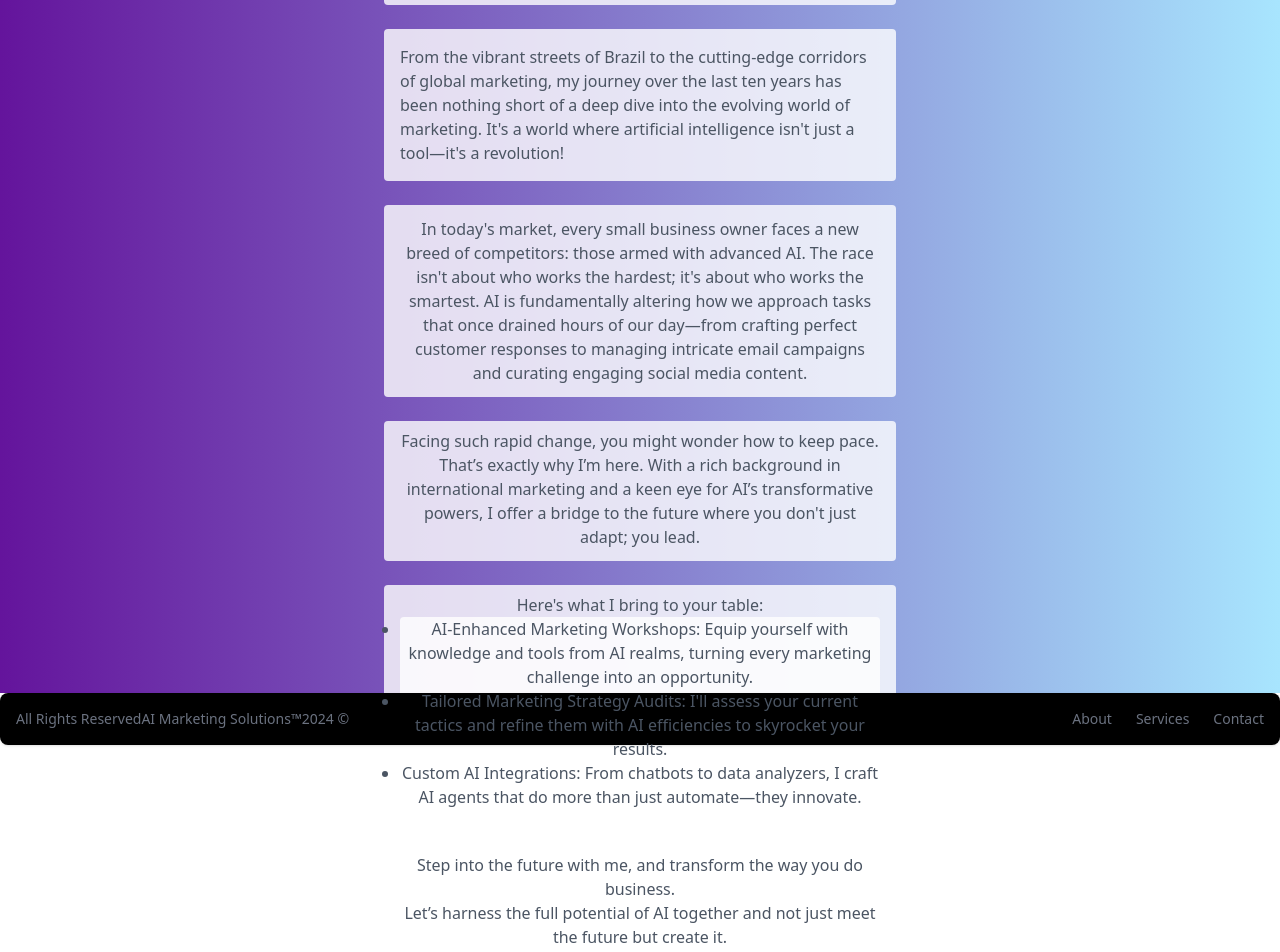
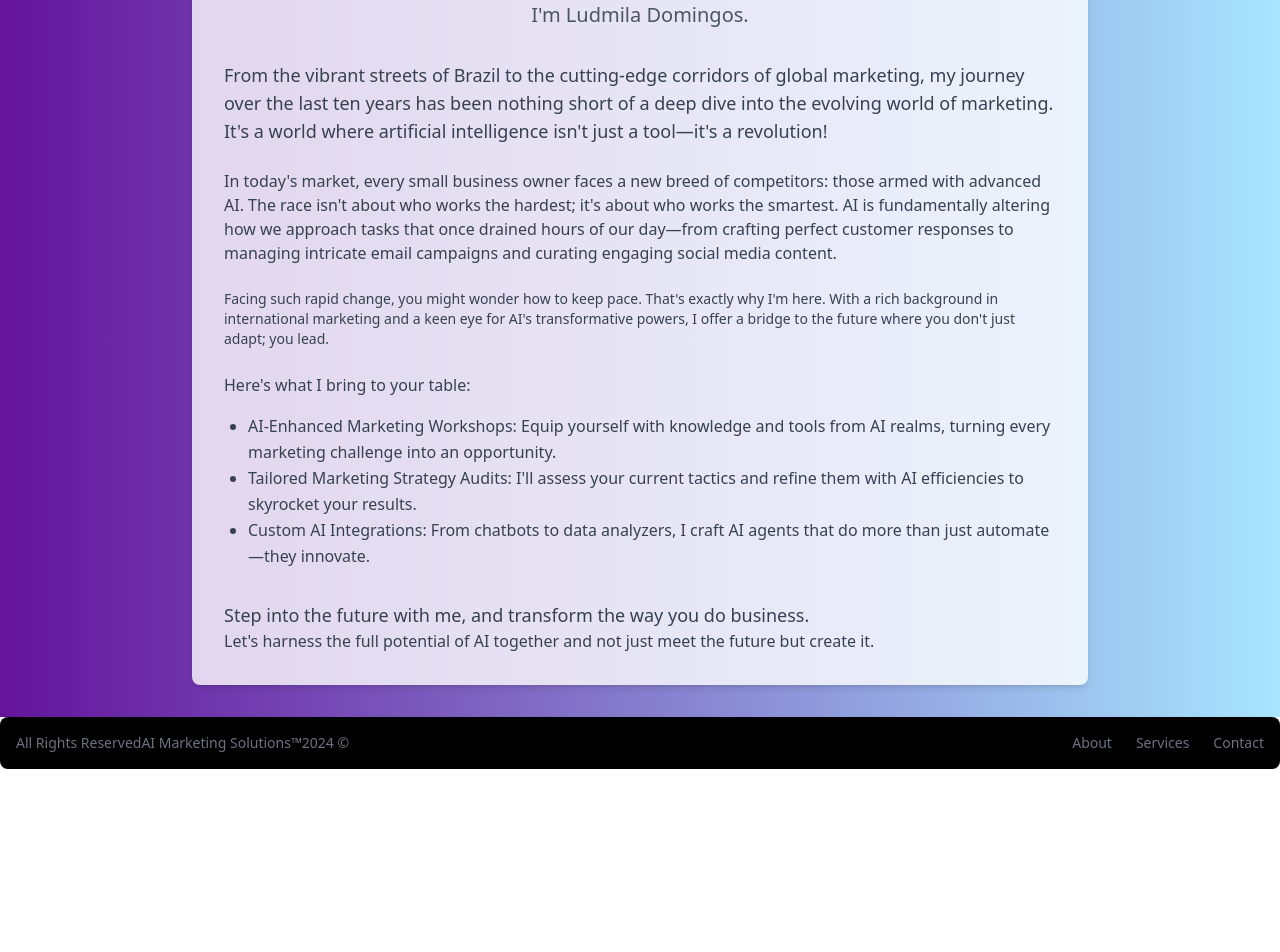
Before and after one commit to PadoSensei/aimarketingsolutions, a Next.js app: page /about in a window 1280 px wide. Shown: the part 171-1123 px from the top of the page. After the commit the page ends 940 px from the top, so only its background shows below. Built offline with nearby package versions, Linux system fonts and the light colour scheme; no server answers.

Commit message:
Tailwind styling update on about page

```diff
--- a/src/app/about/page.tsx
+++ b/src/app/about/page.tsx
@@ -2,91 +2,49 @@ import Footer2 from "@/components/Footer2"
 import Layout from "@/components/Layout"
 import NavBar from "@/components/NavBar"
 
-// TODO - Footer not at bottom
-// TODO - Center text in screen on background card, background card sits on the gradient
-
 export default function About() {
     return (
-        <>
+        <div className="flex flex-col min-h-screen">
         <NavBar />
-            {/* <Layout> */}
-            <div className="h-screen lg:px-96 md:px-20 bg-gradient-to-r from-gradient-purple to-gradient-blue">
-            <br />
-                <div className="flex pt-2 justify-center text-2xl font-sans items-center bg-white/80 rounded p-4">
-                    Hello, and welcome! I'm Ludmila Domingos.
-                </div>
-                <br />
-                {/* <div className="text-center font-bold text-gray-600">
-        "We Excellence in Solving Problems Creatively"
-      </div> */}
-                <div className="p-4 text-gray-600 text-md sm:text-left md:text-left text-center font-sans bg-white/80 rounded">
+
+        <main className="flex-grow bg-gradient-to-r from-gradient-purple to-gradient-blue px-4 py-8 sm:px-8 md:px-16 lg:px-32">
+          <article className="max-w-4xl mx-auto bg-white/80 rounded-lg shadow-md p-8">
+            <header className="text-center mb-8">
+              <h1 className="text-3xl font-bold text-gray-800 mb-2">Hello, and welcome!</h1>
+              <p className="text-xl text-gray-600">I'm Ludmila Domingos.</p>
+            </header>
+            <section className="text-gray-700 leading-relaxed mb-6">
+              <p className="text-lg">
                 From the vibrant streets of Brazil to the cutting-edge corridors of global marketing, my journey over the last ten years has been nothing short of a deep dive into the evolving world of marketing. It's a world where artificial intelligence isn't just a tool—it's a revolution!
-                </div>
-                 <br />
-                <div className="text-center text-md text-gray-600 px-4 font_sans py-3 bg-white/80 rounded">
+              </p>
+            </section>
+            <section className="text-gray-700 leading-relaxed mb-6">
+              <p className="text-base">
                 In today's market, every small business owner faces a new breed of competitors: those armed with advanced AI. The race isn't about who works the hardest; it's about who works the smartest. AI is fundamentally altering how we approach tasks that once drained hours of our day—from crafting perfect customer responses to managing intricate email campaigns and curating engaging social media content.
-                </div>
-                <br />
-                <div className="text-center text-md px-4 font-sans text-gray-600  pt-2 pb-3 bg-white/80 rounded">
-                    Facing such rapid change, you might wonder how to keep pace. That’s exactly why I’m here. With a rich background in international marketing and a keen eye for AI’s transformative powers, I offer a bridge to the future where you don't just adapt; you lead.
-                </div>
-                <br />
-                <div className="text-center text-md px-4 font-sans text-gray-600  pt-2 pb-3 bg-white/80 rounded">
-                    Here's what I bring to your table:
-                {/* </div> */}
-
-                {/* <div className="m-4 bg-white/80 rounded"> */}
-                    <ul className="list-disc bg-white/80 rounded">
+              </p>
+            </section>
+            <section className="text-gray-700 leading-relaxed mb-6">
+              <p className="text-sm">
+                Facing such rapid change, you might wonder how to keep pace. That's exactly why I'm here. With a rich background in international marketing and a keen eye for AI's transformative powers, I offer a bridge to the future where you don't just adapt; you lead.
+              </p>
+            </section>
+            <section className="text-gray-700 leading-relaxed mb-8">
+              <p className="text-base mb-4">Here's what I bring to your table:</p>
+              <ul className="list-disc pl-6">
                 <li>AI-Enhanced Marketing Workshops: Equip yourself with knowledge and tools from AI realms, turning every marketing challenge into an opportunity.</li>
                 <li>Tailored Marketing Strategy Audits: I'll assess your current tactics and refine them with AI efficiencies to skyrocket your results.</li>
                 <li>Custom AI Integrations: From chatbots to data analyzers, I craft AI agents that do more than just automate—they innovate.</li>
               </ul>
+            </section>
+            <footer className="text-gray-700 leading-relaxed">
+              <p className="text-lg">Step into the future with me, and transform the way you do business.</p>
+              <p className="text-base">Let's harness the full potential of AI together and not just meet the future but create it.</p>
+            </footer>
+          </article>
+        </main>
 
-                </div>
-                <br />
-                <div className="text-center text-md px-4 font-sans text-gray-600  pt-2 pb-3 bg-white/80 rounded">
-                   <p>
-                   Step into the future with me, and transform the way you do business.
-                    </p>
-                    <p>
-                    Let’s harness the full potential of AI together and not just meet the future but create it.
-                    </p>
-                </div>
+        <Footer2 />
       </div>
 
-            {/* </Layout> */}
-            <Footer2 />
-        </>
     )
 }
-
-{/* <sectioFrom the vibrant streets of Brazil to the cutting-edge corridors of global marketing, my journey over the last ten years has been nothing short of a deep dive into the evolving world of marketing. It's a world where artificial intelligence isn't just a tool—it's a revolution!
-<div classNameName="">
-    Hello, and welcome! I'm Ludmila Domingos.
-</div>
-
-<div classNameName="">
-    From the vibrant streets of Brazil to the cutting-edge corridors of global marketing, my journey over the last ten years has been nothing short of a deep dive into the evolving world of marketing. It's a world where artificial intelligence isn't just a tool—it's a revolution!
-</div>
-
-<div classNameName="">
-    In today's market, every small business owner faces a new breed of competitors: those armed with advanced AI. The race isn't about who works the hardest; it's about who works the smartest. AI is fundamentally altering how we approach tasks that once drained hours of our day—from crafting perfect customer responses to managing intricate email campaigns and curating engaging social media content.
-</div>
-
-<div classNameName="">
-    Facing such rapid change, you might wonder how to keep pace. That’s exactly why I’m here. With a rich background in international marketing and a keen eye for AI’s transformative powers, I offer a bridge to the future where you don't just adapt; you lead.
-</div>
-
-<div classNameName="">
-    Here's what I bring to your table:
-    <ul>
-        <li>AI-Enhanced Marketing Workshops: Equip yourself with knowledge and tools from AI realms, turning every marketing challenge into an opportunity.</li>
-        <li>Tailored Marketing Strategy Audits: I'll assess your current tactics and refine them with AI efficiencies to skyrocket your results.</li>
-        <li>Custom AI Integrations: From chatbots to data analyzers, I craft AI agents that do more than just automate—they innovate.</li>
-    </ul>
-</div>
-<div classNameName="">
-    Step into the future with me, and transform the way you do business. Let’s harness the full potential of AI together and not just meet the future but create it.
-</div>
-
-</section> */}
```
Lines whose indentation alone changed are shown as unchanged.
